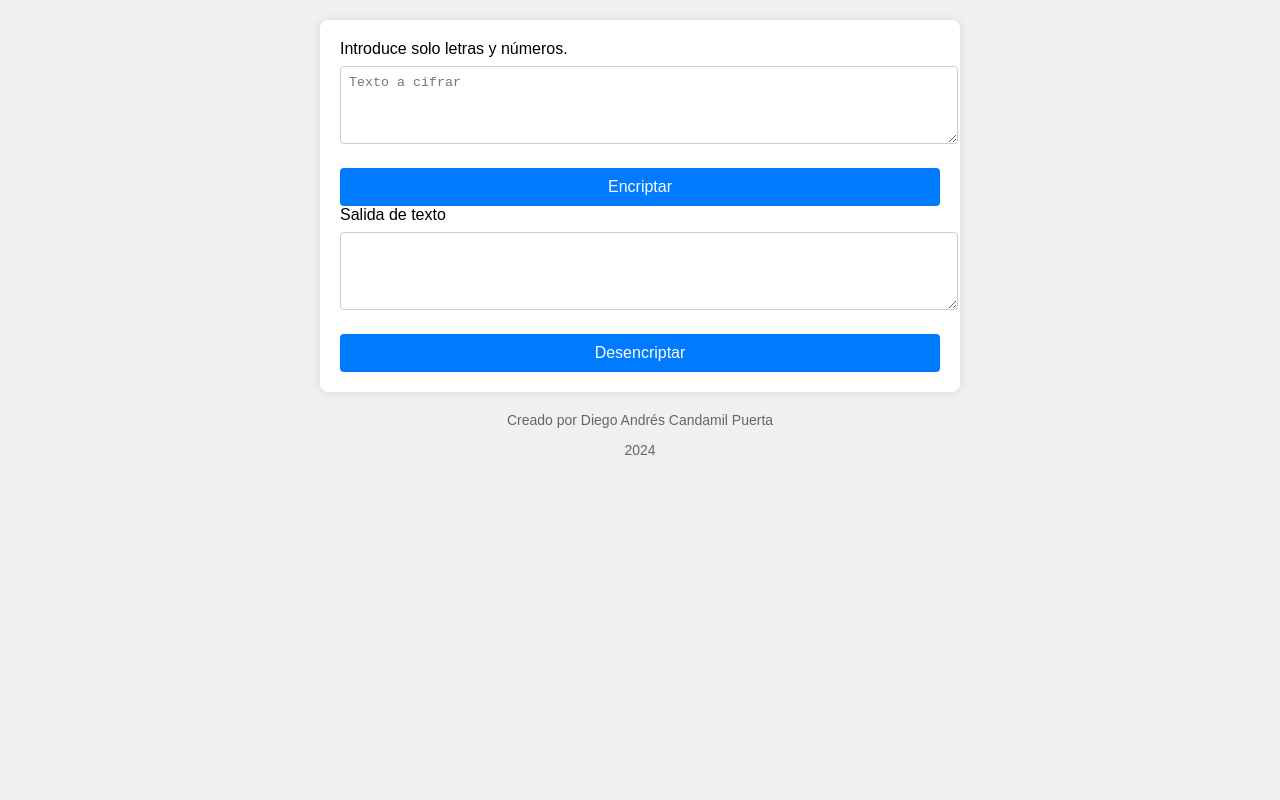
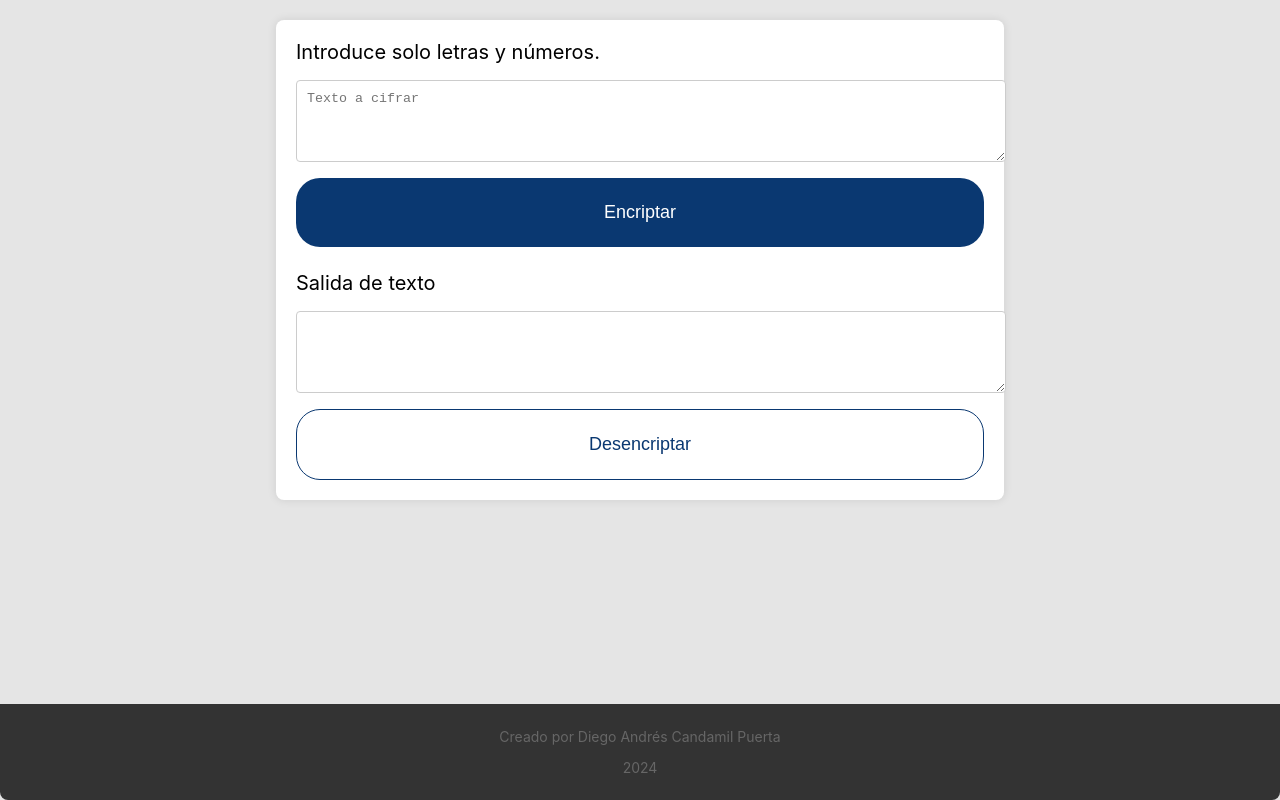
Before and after one commit to diegoandres2143/cifradordetexto, a plain HTML site: page index.html in a window 1280 px wide. Drawn offline with Linux system fonts and the light colour scheme.

Commit message:
Update styles.css

```diff
--- a/styles.css
+++ b/styles.css
@@ -1,58 +1,93 @@
 body {
-    font-family: Arial, sans-serif;
-    background-color: #f0f0f0;
+    font-family: 'Inter', sans-serif;
+    background-color: #e5e5e5;
+    display: flex;
+    flex-direction: column;
+    align-items: center;
+    justify-content: flex-start;
+    height: 100vh;
     margin: 0;
     padding: 0;
+    font-size: 20px; /* Aumenta el tamaño del texto base */
+}
+
+.header {
+    text-align: center;
+    padding: 20px;
+    background-color: #fff;
+    width: 100%;
+    box-shadow: 0 0 10px rgba(0, 0, 0, 0.1);
+    border-radius: 8px 8px 0 0;
 }
 
 .container {
-    max-width: 600px;
-    margin: 20px auto;
+    width: 688px;
+    display: flex;
+    flex-direction: column;
+    align-items: center;
+    gap: 24px;
     background-color: #fff;
     padding: 20px;
     border-radius: 8px;
-    box-shadow: 0 0 10px rgba(0,0,0,0.1);
+    box-shadow: 0 0 10px rgba(0, 0, 0, 0.1);
+    margin-top: 20px; /* Espacio entre el header y el contenido */
 }
 
-.container h1 {
-    text-align: center;
-    color: #333;
+.input-output {
+    width: 100%;
+    display: flex;
+    flex-direction: column;
+    gap: 24px;
 }
 
-label {
-    display: block;
-    margin-bottom: 8px;
+.input-box, .output-box {
+    width: 100%; /* O ajusta según tus necesidades */
+    display: flex;
+    flex-direction: column;
+    gap: 16px;
 }
 
 textarea {
     width: 100%;
-    padding: 8px;
-    margin-bottom: 10px;
+    padding: 10px;
     border: 1px solid #ccc;
     border-radius: 4px;
     resize: vertical;
 }
 
-button {
-    display: block;
-    width: 100%;
-    padding: 10px;
-    background-color: #007bff;
-    color: #fff;
-    border: none;
-    border-radius: 4px;
+.button {
+    display: flex;
+    align-items: center;
+    justify-content: center;
+    gap: 8px;
+    padding: 24px;
+    border-radius: 24px;
+    font-size: 18px; /* Aumenta el tamaño de los botones */
+    text-align: center;
+    line-height: normal;
+    font-weight: 400;
     cursor: pointer;
-    font-size: 16px;
-    margin-top: 10px;
 }
 
-button:hover {
-    background-color: #0056b3;
+.button.encriptar {
+    background-color: rgba(10, 56, 113, 1);
+    color: rgba(255, 255, 255, 1);
+    border: none;
+}
+
+.button.desencriptar {
+    background-color: transparent;
+    border: 1px solid rgba(10, 56, 113, 1);
+    color: rgba(10, 56, 113, 1);
 }
 
 footer {
     text-align: center;
-    margin-top: 20px;
+    margin-top: auto; /* Coloca el footer al final */
+    padding: 10px 0;
+    width: 100%;
+    background-color: #333;
     color: #666;
     font-size: 14px;
+    border-radius: 0 0 8px 8px;
 }
```
